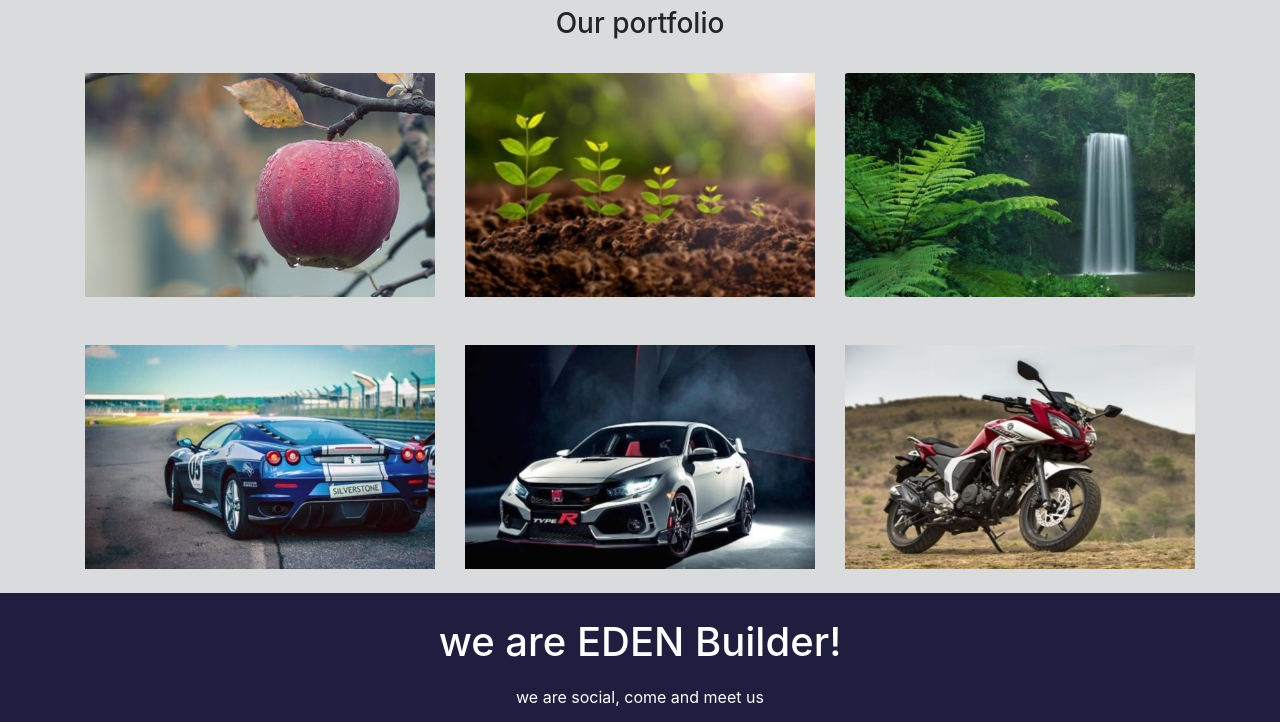
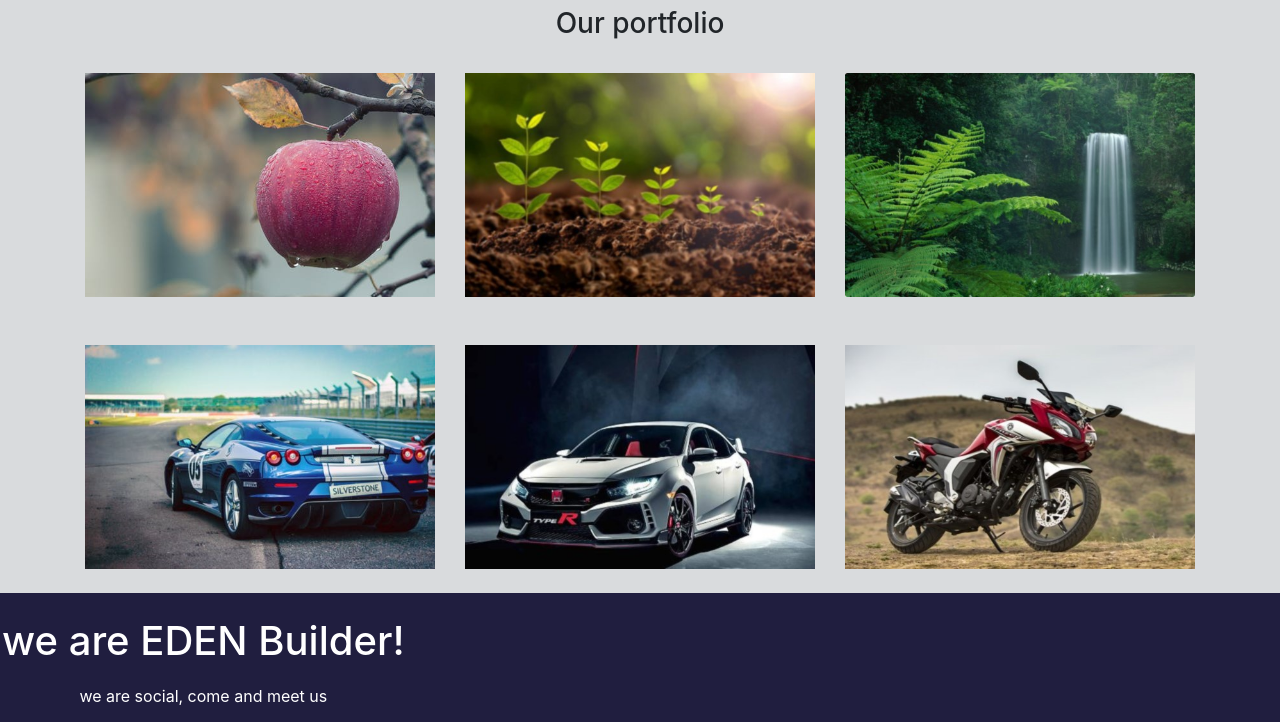
Before and after one commit to azmain96/scriptEded, a plain HTML site: page index.html in a window 1280 px wide. Shown: the part 676-1398 px from the top of the page. Drawn offline with Linux system fonts and the light colour scheme.

Commit message:
Update index.html

```diff
--- a/index.html
+++ b/index.html
@@ -135,9 +135,9 @@
 
 <div class="footer text-white bg-dark">
 	<div class="row">
-		<div class="col-4"></div>
+		<div class="col-lg-4 col-sm-12 col-md-4 py-4></div>
 
-		<div class="col-4 col-sm-12">
+		<div class="col-lg-4 col-sm-12 col-md-4 py-4">
 	     <div class="container-box py-4">
 	     	<h1 class="text-center" >we are EDEN Builder!</h1>
    		<p class="text-center">we are social, come and meet us</p>
@@ -150,7 +150,7 @@
 	     </div>
 
    	    </div>
-		<div class="col-4"></div>
+		<div class="col-lg-4 col-sm-12 col-md-4 py-4"></div>
 
 	</div>
 
```
